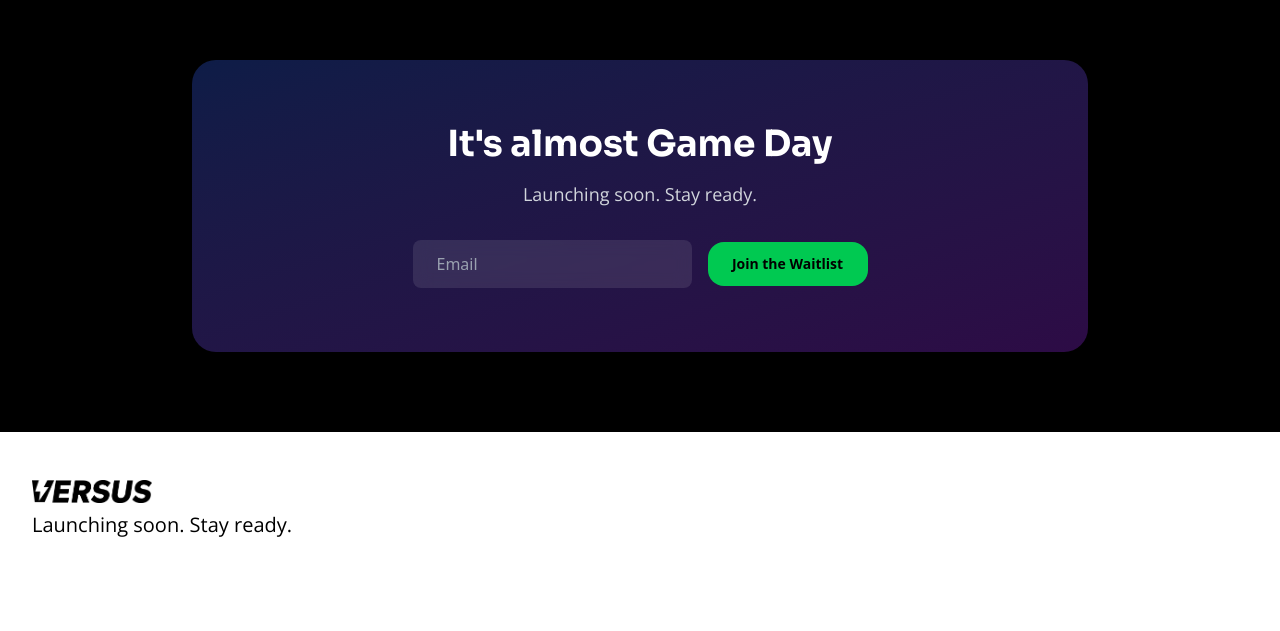
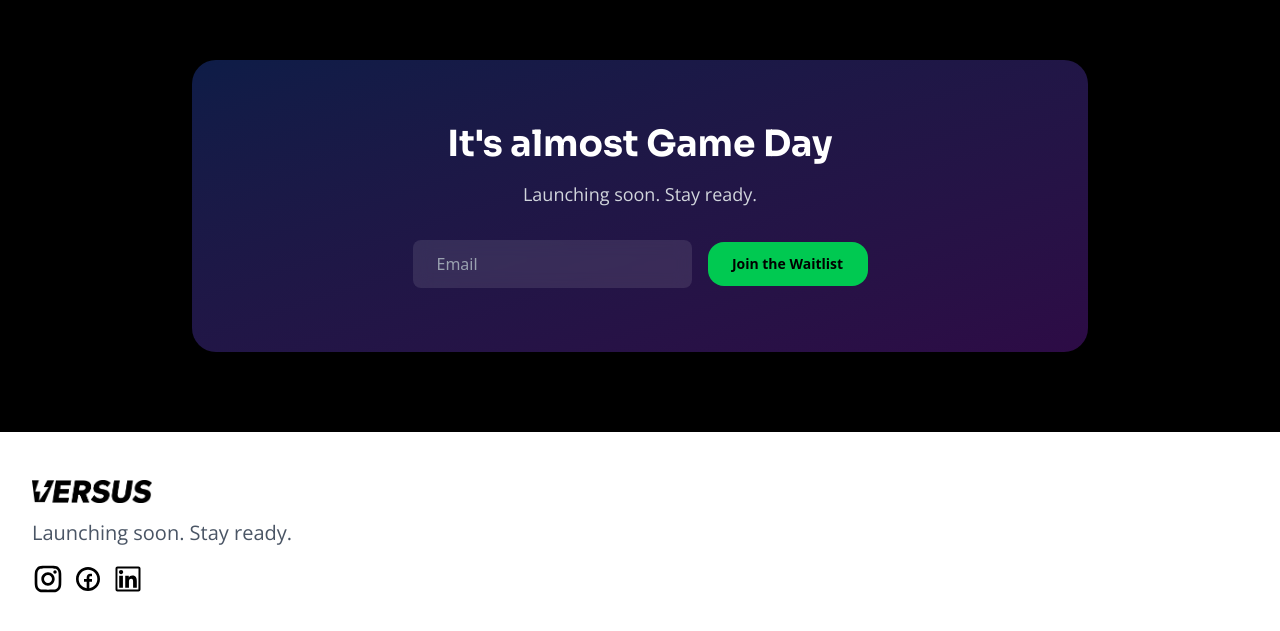
Before and after one commit to Play-Versus/versus-frontend, a Next.js app: page / in a window 1280 px wide. Shown: the part 1767-2398 px from the top of the page. Built offline with nearby package versions, Linux system fonts and the light colour scheme.

Commit message:
fix: implemented footer icons

```diff
--- a/package.json
+++ b/package.json
@@ -16,10 +16,13 @@
     "clsx": "^2.1.1",
     "gsap": "^3.14.2",
     "lenis": "^1.3.17",
+    "lucide": "^0.562.0",
+    "lucide-react": "^0.562.0",
     "next": "16.1.1",
     "next-sitemap": "^4.2.3",
     "react": "19.2.3",
     "react-dom": "19.2.3",
+    "react-icons": "^5.5.0",
     "sharp": "^0.34.5",
     "tailwind-merge": "^3.4.0",
     "three": "^0.182.0"
--- a/src/components/layout/Footer.tsx
+++ b/src/components/layout/Footer.tsx
@@ -1,4 +1,7 @@
 import Image from "next/image";
+import { RiInstagramLine } from "react-icons/ri";
+import { TiSocialFacebookCircular } from "react-icons/ti";
+import { AiOutlineLinkedin } from "react-icons/ai";
 
 export const Footer = () => (
   <footer className="bg-core-black py-12 text-text-primary">
@@ -14,9 +17,20 @@ export const Footer = () => (
               height={24}
             />
           </div>
-          <p className="text-xl text-text-secondary">
+          <p className="text-xl text-text-secondary mt-4 text-gray-600">
             Launching soon. Stay ready.
           </p>
+          <div id="social-links" className="flex flex-row gap-2 mt-4">
+            <a id="instagram" href="https://www.instagram.com/play_versus?utm_source=qr">
+              <RiInstagramLine className="h-8 w-8 " />
+            </a>
+            <a id="facebook" href="">
+              <TiSocialFacebookCircular className="h-8 w-8 " />
+            </a>
+            <a id="linked-in" href="">
+              <AiOutlineLinkedin  className="h-8 w-8 " />
+            </a>
+          </div>
         </div>
 
         <div className="flex gap-4">
@@ -35,14 +49,7 @@ export const Footer = () => (
             {/* Twitter SVG */}
           </a>
         </div>
-
       </div>
-    </div>
-    <div className="flex gap-2 p-6">
-      <div className="h-8 w-8 bg-core-neon"></div>
-      <div className="h-8 w-8 bg-accent-cyan"></div>
-      <div className="h-8 w-8 bg-surface-base"></div>
-      <div className="h-8 w-8 bg-text-secondary"></div>
     </div>
   </footer>
 );
```
Also changed, not shown: 1 other file (tests, documents, lock files or other folders).
